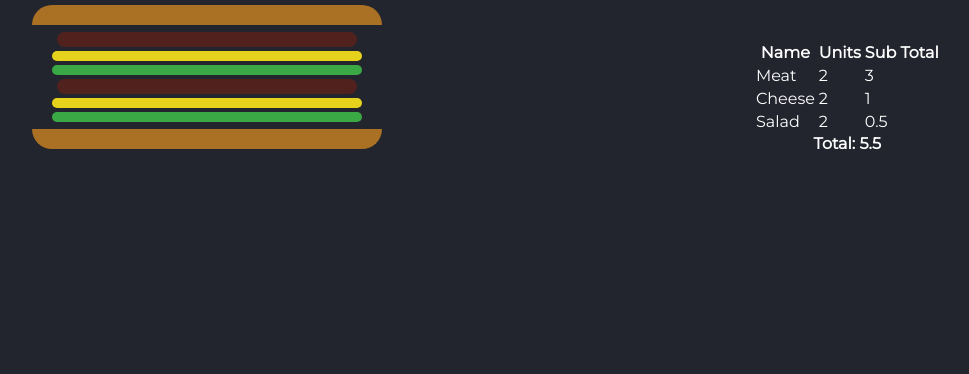
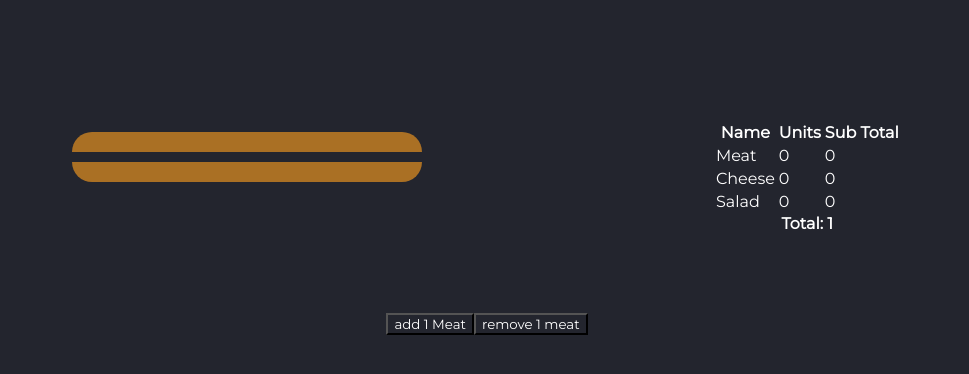
Before and after one commit to nicokurogane/react-burger-builder, a React (Create React App) app: page / in a window 1280 px wide. Shown: the top 374 px of the page, without its empty margins (153-1122 px from the left). Built offline with nearby package versions, Linux system fonts and the light colour scheme.

Commit message:
adds single ingredient functionality

```diff
--- a/src/App.css
+++ b/src/App.css
@@ -9,6 +9,8 @@
 
 .App{
   display: flex;
+  padding:10vh;
   justify-content: space-around;
   align-items: center;
+  flex-wrap: wrap;
 }
--- a/src/App.js
+++ b/src/App.js
@@ -4,21 +4,38 @@ import Salad from './classes/salad.js';
 import Cheese from './classes/cheese.js'
 
 import BurgerUI from './components/burgerrender/BurgerUI';
-import  BillingUI from './components/billing_ui/BillingUI';
+import BillingUI from './components/billing_ui/BillingUI';
+import IngredientsManager from './components/ingredients_manager/IngredientsManager';
 
 import './App.css';
 
 //esto se ira al state
-const ingredients = [new Meat(),  new Cheese(), new Salad(), new Meat(),  new Cheese(), new Salad() ];
+//const ingredients = [new Meat(), new Cheese(), new Salad(), new Meat(), new Cheese(), new Salad()];
 
-function App() {
-  return (
-    <div className="App">
-      <BurgerUI ingredients={ingredients} />
-      <BillingUI ingredients={ingredients}/>
-    </div>
-  );
+class App extends React.Component {
 
+  state = { ingredients: [] }
+
+  render() {
+    return (
+      <>
+        <div className="App">
+          <BurgerUI ingredients={this.state.ingredients} />
+          <BillingUI ingredients={this.state.ingredients} />
+        </div>
+        <IngredientsManager
+          ingredients={this.state.ingredients}
+          onAddIngredient={this.addIngredientToBurger}
+        />
+      </>
+    );
+  }
+
+  addIngredientToBurger = newIngredient => {
+    this.setState({
+      ingredients: this.state.ingredients.concat(newIngredient)
+    });
+  }
 }
 
 export default App;
--- a/src/components/billing_ui/BillingUI.js
+++ b/src/components/billing_ui/BillingUI.js
@@ -10,18 +10,26 @@ class BillingUI extends React.Component {
     constructor(props) {
         super(props);
         this.state = {
-            total: null,
-            meatQuantity: null,
-            meatSubTotal: null,
-            cheeseQuantity: null,
-            cheeseSubTotal: null,
-            saladSubTotal: null,
-            saladQuantity: null
+            total: 1,
+            meatQuantity: 0,
+            meatSubTotal: 0,
+            cheeseQuantity: 0,
+            cheeseSubTotal: 0,
+            saladSubTotal: 0,
+            saladQuantity: 0
         }
     }
 
-    componentDidMount() {
+    //FORCING A RE-RENDER
+    //https://www.freecodecamp.org/news/force-refreshing-a-react-child-component-the-easy-way-6cdbb9e6d99c/
+    componentWillReceiveProps(props) {
         const { ingredients } = this.props;
+        if( props.ingredients.length !== ingredients.length){
+            this.updatePrices( props.ingredients);
+        }
+    }
+
+    updatePrices = (ingredients) => {
         this.setState({
             total: this.getTotal(ingredients)
         });
@@ -67,13 +75,16 @@ class BillingUI extends React.Component {
 
     render() {
         return (
-            <div className="billing-ui-container">
+            <div className="billing-ui-container" >
                 <table>
+                    <thead>
                         <tr>
                             <th>Name</th>
                             <th>Units</th>
                             <th>Sub Total</th>
                         </tr>
+                    </thead>
+                    <tbody>
                         <BillingSubTotal
                             ingredientName={"Meat"}
                             quantity={this.state.meatQuantity}
@@ -89,6 +100,7 @@ class BillingUI extends React.Component {
                             quantity={this.state.saladQuantity}
                             subTotal={this.state.saladSubTotal}
                         />
+                    </tbody>
                 </table>
 
                 <span className="bill-total">{`Total: ${this.state.total}`}</span>
--- /dev/null
+++ b/src/components/ingredient_handler/IngredientHandler.js
@@ -0,0 +1,25 @@
+import React from 'react';
+
+class IngredientHandler extends React.Component {
+
+    addIngredient = () => {
+    //    console.log( new this.props.classToHandle());
+        this.props.onAddIngredient( new this.props.classToHandle());
+    }
+
+    deleteIngredient = () => {
+        console.log("no alo!");
+    }
+
+    render() {
+        return (
+            <div>
+                <button onClick={this.addIngredient} >add 1 Meat</button>
+                <button onClick={this.deleteIngredient} >remove 1 meat</button>
+            </div>
+        );
+    }
+}
+
+
+export default IngredientHandler;
--- /dev/null
+++ b/src/components/ingredients_manager/IngredientsManager.js
@@ -0,0 +1,21 @@
+import React from 'react'
+import  IngredientHandler from "./../ingredient_handler/IngredientHandler";
+import Meat from '../../classes/meat.js';
+
+import './ingredient-manager.css';
+
+const IngredientsManager = (props) => {
+    const { ingredients, onAddIngredient } = props;
+    return (
+        <div className="ingredient-manager-container">
+            <IngredientHandler
+                ingredients={ingredients}
+                classToHandle = {Meat}
+                onAddIngredient={onAddIngredient}
+            />
+        </div>
+    );
+}
+
+
+export default IngredientsManager;
--- /dev/null
+++ b/src/components/ingredients_manager/ingredient-manager.css
@@ -0,0 +1,5 @@
+.ingredient-manager-container{
+    display: flex;
+    justify-content: space-around;
+    align-items: center;
+}
```
Lines whose indentation alone changed are shown as unchanged.
